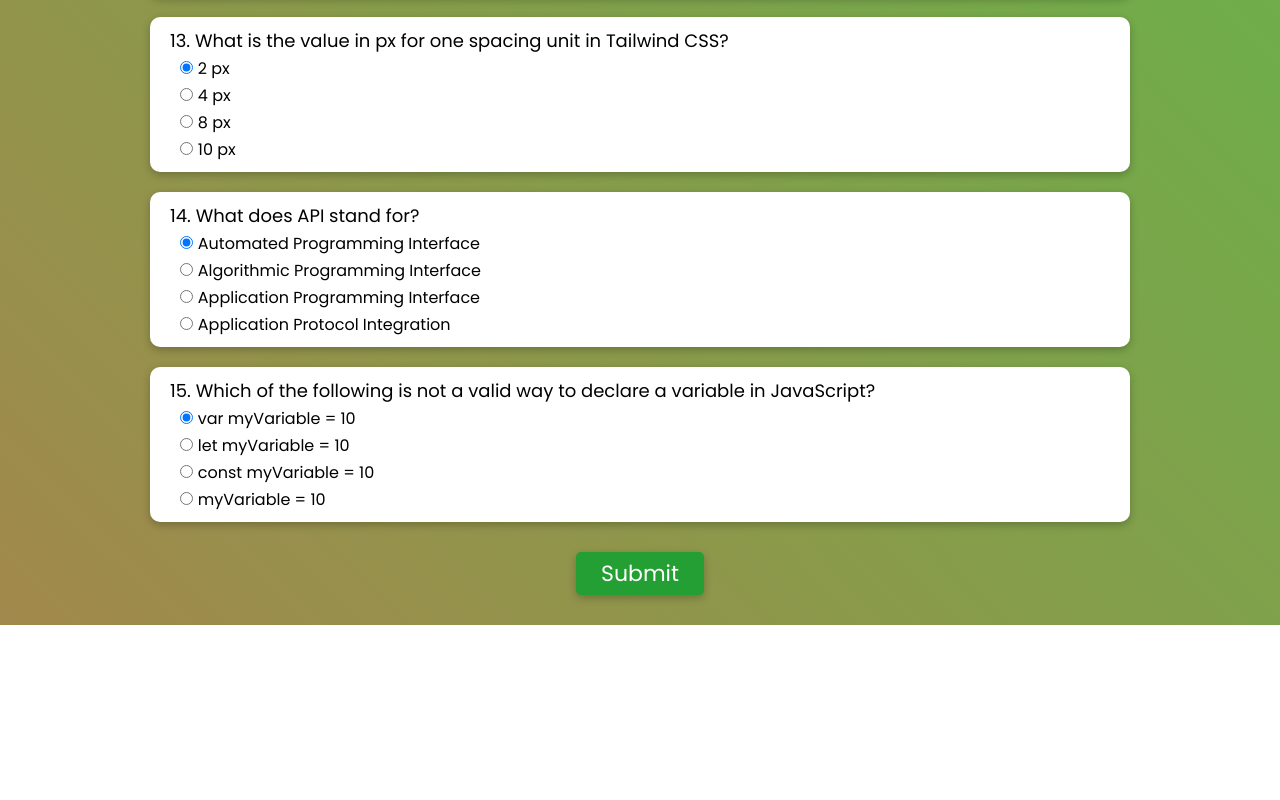
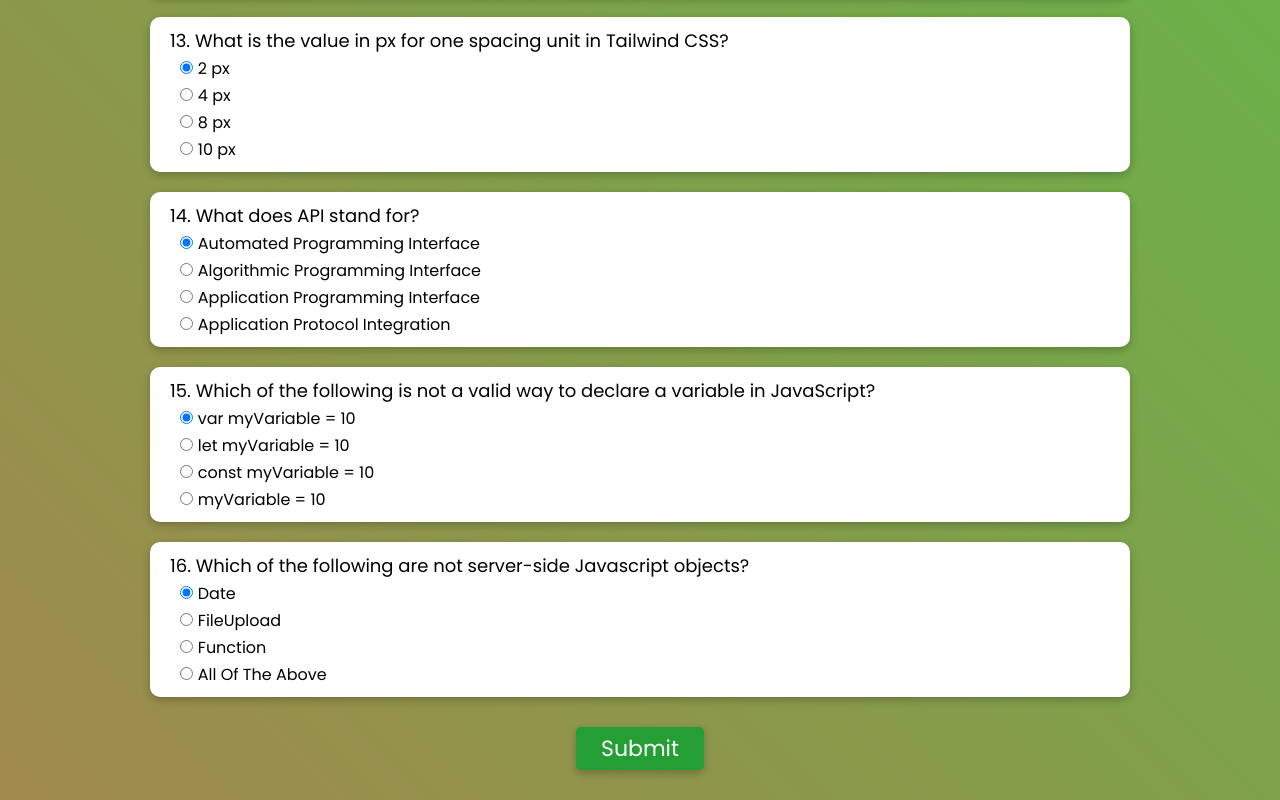
Before and after one commit to Sar-taj107/Tech-Quiz, a plain HTML site: page index.html in a window 1280 px wide. Shown: the part 2235-3035 px from the top of the page. Before the commit the page ends 2860 px from the top, so only its background shows below. Drawn offline with nearby package versions, Linux system fonts and the light colour scheme.

Commit message:
Added Questions

```diff
--- a/index.html
+++ b/index.html
@@ -301,7 +301,7 @@
                 <div class="question">
                     <p>15. Which of the following is not a valid way to declare a variable in JavaScript?</p>
                     <div class="option">
-                          <input type="radio" name="q15" id="" value="A" checked >
+                        <input type="radio" name="q15" id="" value="A" checked>
                         <label for="">var myVariable = 10</script></label>
                     </div>
                     <div class="option">
@@ -313,8 +313,28 @@
                         <label for="">const myVariable = 10</label>
                     </div>
                     <div class="option">
-                          <input type="radio" name="q15" id="" value="D" >
+                        <input type="radio" name="q15" id="" value="D">
                         <label for="">myVariable = 10</label>
+                    </div>
+                </div>
+
+                <div class="question">
+                    <p>16. Which of the following are not server-side Javascript objects?</p>
+                    <div class="option">
+                        <input type="radio" name="q6" id="" value="A" checked>
+                        <label for="">Date</label>
+                    </div>
+                    <div class="option">
+                        <input type="radio" name="q6" id="" value="B">
+                        <label for="">FileUpload</label>
+                    </div>
+                    <div class="option">
+                        <input type="radio" name="q6" id="" value="C">
+                        <label for="">Function</label>
+                    </div>
+                    <div class="option">
+                        <input type="radio" name="q6" id="" value="D">
+                        <label for="">All Of The Above</label>
                     </div>
                 </div>
 
@@ -333,4 +353,5 @@
     </main>
     <script src="script.js"></script>
 </body>
+
 </html>
--- a/script.js
+++ b/script.js
@@ -1,6 +1,6 @@
 
-const correctAnswer = ["D", "B", "C", "B", "D", "A", "B", "D", "A", "B", "A", "C", "B", "C", "D"];
-const correctOptions = ["D", "B", "C", "B", "D", "A", "B", "D", "A", "B", "A", "C", "B", "C", "D"];
+const correctAnswer = ["D", "B", "C", "B", "D", "A", "B", "D", "A", "B", "A", "C", "B", "C", "D", "D"];
+const correctOptions = ["D", "B", "C", "B", "D", "A", "B", "D", "A", "B", "A", "C", "B", "C", "D", "D"];
 
 const form = document.querySelector(".quiz-form");
 const result = document.querySelector(".result");
```
Lines whose indentation alone changed are shown as unchanged.
